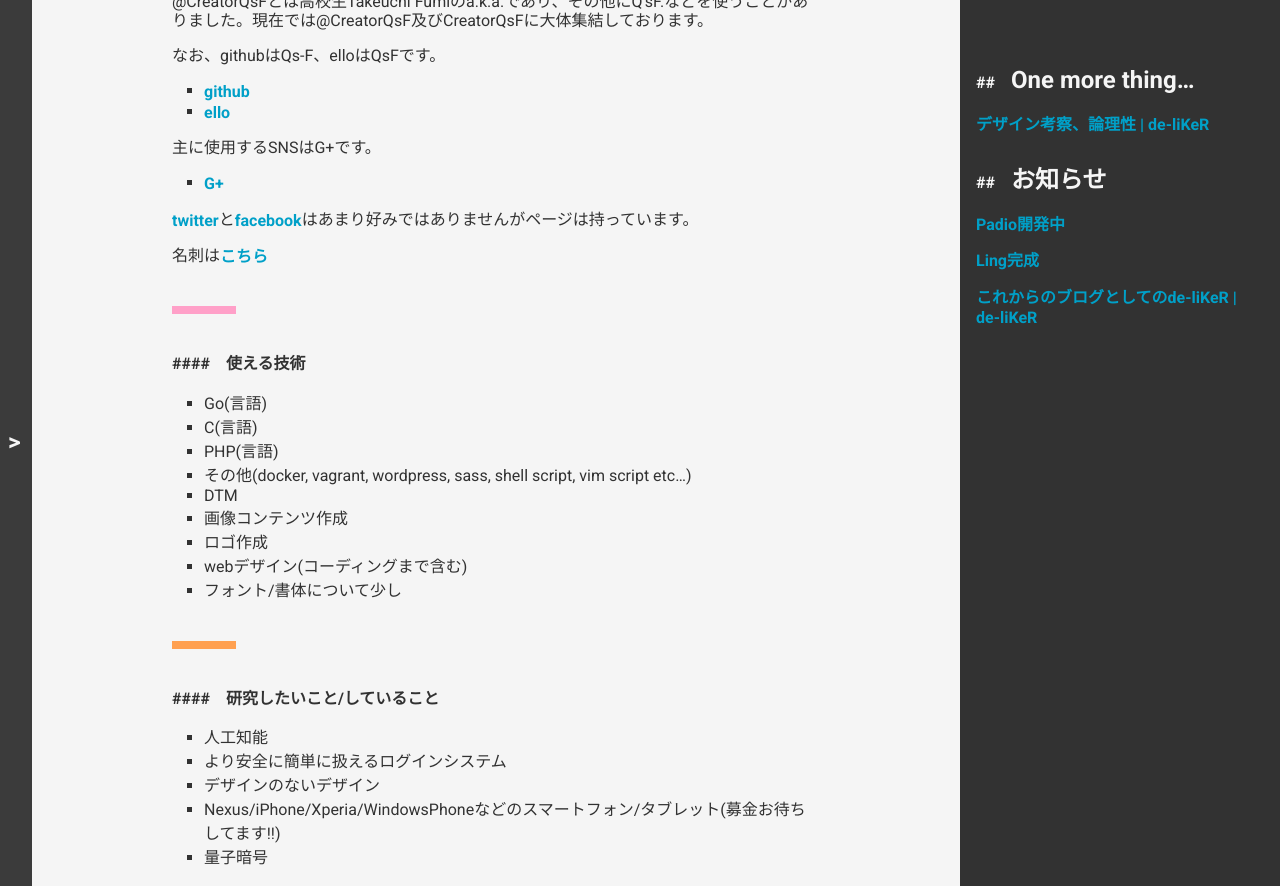
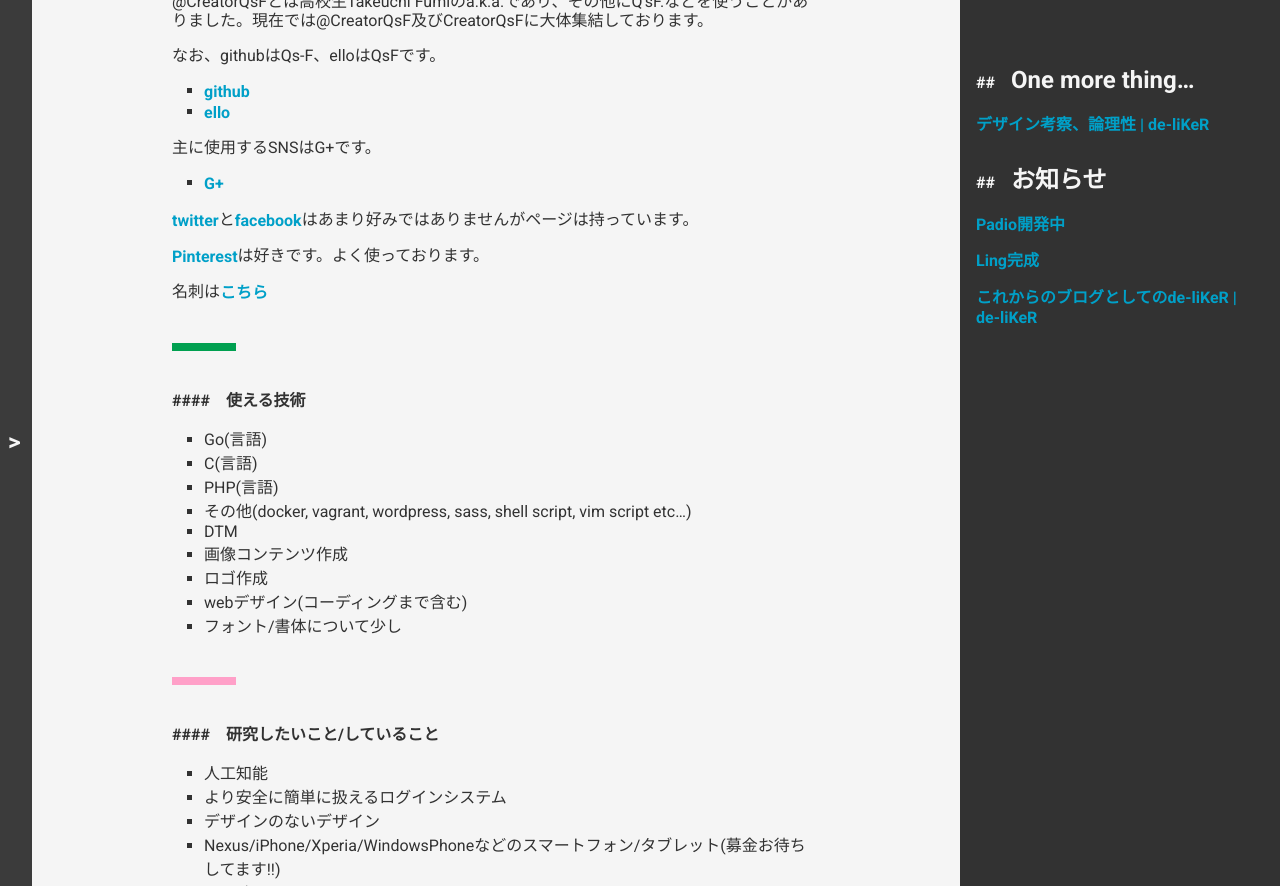
Before and after one commit to CreatorQsF/creatorqsf.github.io, a Jekyll site: the page built from about.md, in a window 1280 px wide and 900 px high, scrolled down 1435 px, cut to the strip 14-900 px from the top of the window. Built offline with Jekyll 4.4.1, drawn with Linux system fonts in a browser that asks for light colours.

Commit message:
2015/12/12

```diff
--- a/about.md
+++ b/about.md
@@ -46,6 +46,8 @@ de-liKeR初代は独自CMSで作られていました。またその流れを受
 - [G+](https://google.com/+FumiTakeuchiQ)
 
 [twitter](https://twitter.com/CreatorQsF)と[facebook](https://facebook.com/CreatorQsF)はあまり好みではありませんがページは持っています。
+
+[Pinterest](https://www.pinterest.com/CreatorQsF/)は好きです。よく使っております。
 
 名刺は[こちら](http://f.9en.co/v2)
 
```
